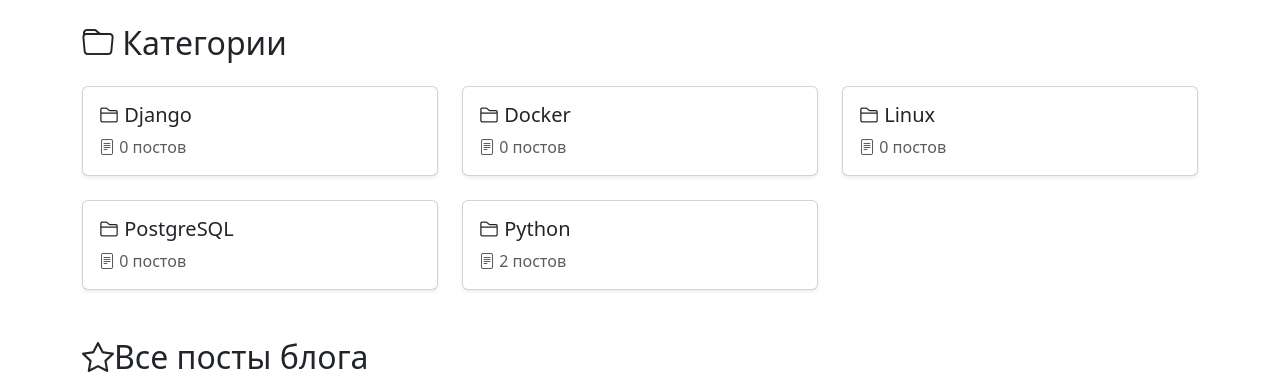
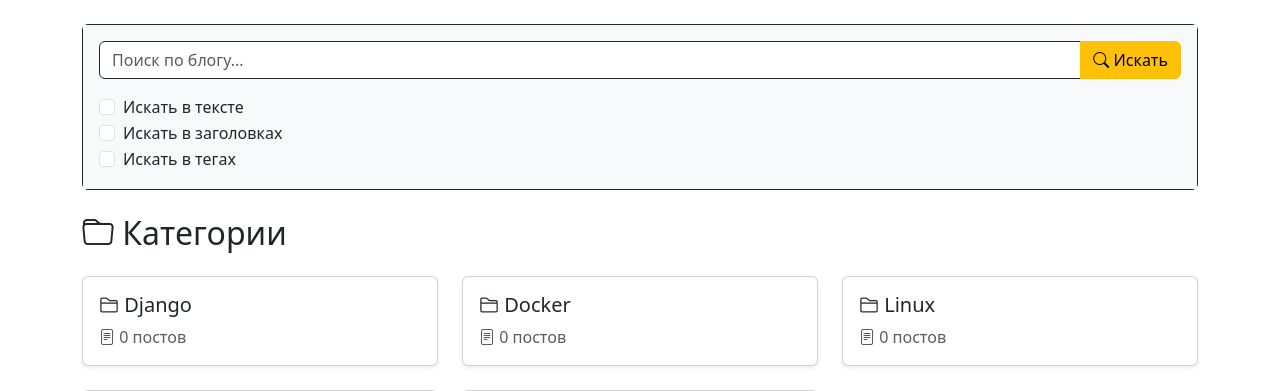
Before and after one commit to AlikOsta/django, a Django app: page /posts/ in a window 1280 px wide. Shown: the part 56-447 px from the top of the page. Run offline with Django 5.2, Linux system fonts and the light colour scheme; data comes from the database, SQL or seed files in the repository; both versions use the stored data as it was after the commit.

Commit message:
hw_25 - создание поисковой формы с использованием Q объектов и увеличение просмотров через F объекты

```diff
--- a/python_blog/templates/python_blog/catalog_posts.html
+++ b/python_blog/templates/python_blog/catalog_posts.html
@@ -8,6 +8,41 @@
 
 
 {% block content %}
+
+<form method="GET" action="{% url 'blog:posts' %}" class="card border-dark mb-4">
+    <div class="card-body bg-light">
+        <div class="row g-3">
+            <div class="col-md-12">
+                <div class="input-group">
+                    <input type="text" name="search_query" class="form-control border-dark"
+                           placeholder="Поиск по блогу..." value="{{ request.GET.search_query|default:'' }}">
+                    <button class="btn btn-warning" type="submit">
+                        <i class="bi bi-search"></i> Искать
+                    </button>
+                </div>
+            </div>
+
+            <div class="col-12">
+                <div class="form-check">
+                    <input class="form-check-input" type="checkbox" name="search_content" value="1" id="search_content"
+                           {% if request.GET.search_content == '1' %}checked{% endif %}>
+                    <label class="form-check-label" for="search_content">Искать в тексте</label>
+                </div>
+                <div class="form-check">
+                    <input class="form-check-input" type="checkbox" name="search_title" value="1" id="search_title"
+                           {% if request.GET.search_title == '1' %}checked{% endif %}>
+                    <label class="form-check-label" for="search_title">Искать в заголовках</label>
+                </div>
+                <div class="form-check">
+                    <input class="form-check-input" type="checkbox" name="search_tags" value="1" id="search_tags"
+                           {% if request.GET.search_tags == '1' %}checked{% endif %}>
+                    <label class="form-check-label" for="search_tags">Искать в тегах</label>
+                </div>
+            </div>
+        </div>
+    </div>
+</form>
+
 
     <section class="mb-5">
         <h2 class="mb-4"><i class="bi bi-folder"></i> Категории</h2>
--- a/python_blog/views.py
+++ b/python_blog/views.py
@@ -1,6 +1,8 @@
 from django.shortcuts import render
 from django.core.paginator import Paginator
 from django.db.models import Count
+from django.db.models import F, Q
+from django.contrib import messages
 from django.http import HttpResponse
 from django.urls import reverse
 from . import models
@@ -90,13 +92,19 @@
         HttpResponse: Отрендеренный шаблон post_detail.html с контекстом
     """
     post = models.Post.objects.select_related('category', 'author').prefetch_related('hashtags').get(slug=post_slug)
+    viewed_posts = request.session.get('viewed_posts', [])
+
+    if post.id not in viewed_posts:
+        models.Post.objects.filter(pk=post.pk).update(views=F('views') + 1)
+        viewed_posts.append(post.id)
+        request.session['viewed_posts'] = viewed_posts
+
     comments = models.Comments.objects.filter(post=post, is_published=True)
 
     context = {
         "post": post,
         "comments": comments,
     }
-
     return render(request, 'python_blog/post_detail.html', context)
 
 
@@ -112,9 +120,31 @@
     """
 
     categories = models.Categories.objects.annotate(post_count=Count('posts'))
-    post_list = models.Post.objects.select_related('category', 'author').prefetch_related('hashtags').filter(is_published=True)
+    posts = models.Post.objects.select_related('category', 'author').prefetch_related('hashtags').filter(is_published=True)
 
-    paginator = Paginator(post_list, 10)
+    search_query = request.GET.get('search_query', '')
+
+    if search_query:
+        q_object = Q()
+
+        # Check which search fields are selected
+        if request.GET.get('search_content') == '1':
+            q_object |= Q(content__icontains=search_query)
+        if request.GET.get('search_title') == '1':
+            q_object |= Q(title__icontains=search_query)
+        if request.GET.get('search_tags') == '1':
+            q_object |= Q(hashtags__name__icontains=search_query)
+
+        # If no checkboxes selected, search in content by default
+        if not q_object:
+            q_object = Q(content__icontains=search_query)
+
+        posts = posts.filter(q_object).distinct()
+
+        # Add search results message
+        messages.info(request, f'Найдено {posts.count()} результатов по запросу "{search_query}"')
+
+    paginator = Paginator(posts, 10)
     page_number = request.GET.get('page', 1)
     posts = paginator.get_page(page_number)
 
```
Also changed, not shown: db.sqlite3.
